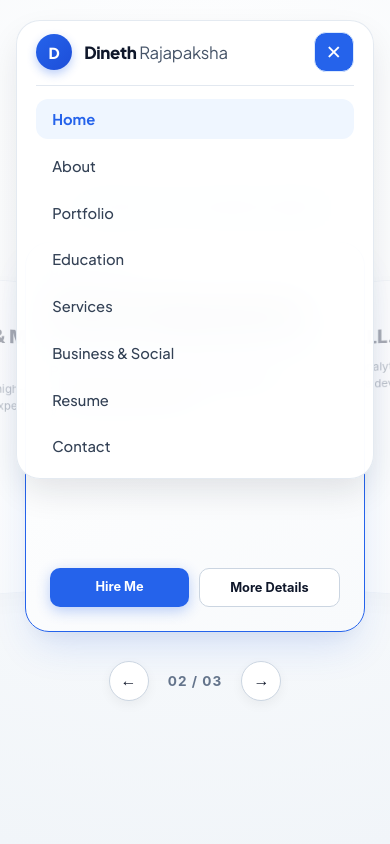
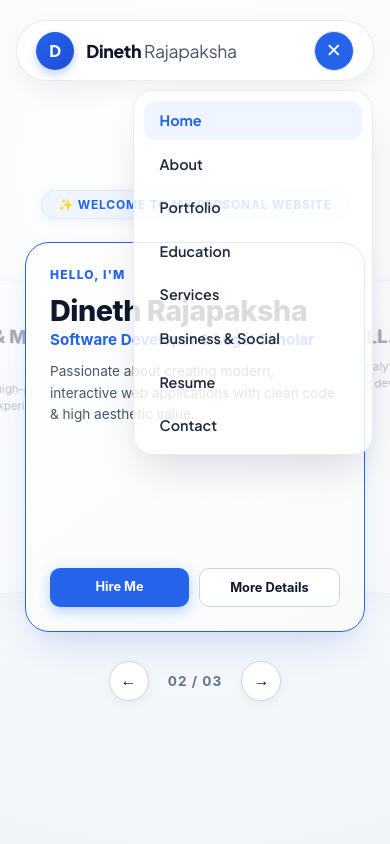
Before and after one commit to Dineth97/DCR-website, a React (Vite) app: page / in a window 390 px wide. Both pictures are taken after a click on the button "Toggle Menu". Shown: the top 844 px of the page. Built offline with nearby package versions, Linux system fonts and the light colour scheme.

Commit message:
home,navibr,techticker mobile view settings updated

```diff
--- a/src/Components/Navbar.jsx
+++ b/src/Components/Navbar.jsx
@@ -1,10 +1,11 @@
-import React, { useState, useEffect } from 'react';
+import React, { useState, useEffect, useRef } from 'react';
 
 export default function Navbar() {
   const [activeSection, setActiveSection] = useState('home');
   const [scrolled, setScrolled] = useState(false);
   const [isMobile, setIsMobile] = useState(false);
   const [menuOpen, setMenuOpen] = useState(false);
+  const menuRef = useRef(null);
 
   // Screen size detector & scroll listener
   useEffect(() => {
@@ -23,13 +24,22 @@ export default function Navbar() {
       }
     };
 
+    // Close menu when clicking outside
+    const handleClickOutside = (event) => {
+      if (menuRef.current && !menuRef.current.contains(event.target)) {
+        setMenuOpen(false);
+      }
+    };
+
     handleResize();
     window.addEventListener('resize', handleResize);
     window.addEventListener('scroll', handleScroll);
+    document.addEventListener('mousedown', handleClickOutside);
 
     return () => {
       window.removeEventListener('resize', handleResize);
       window.removeEventListener('scroll', handleScroll);
+      document.removeEventListener('mousedown', handleClickOutside);
     };
   }, []);
 
@@ -54,27 +64,22 @@ export default function Navbar() {
       maxWidth: scrolled ? '1050px' : '1180px',
       zIndex: 1000,
       transition: 'all 0.3s cubic-bezier(0.4, 0, 0.2, 1)'
-    }}>
+    }} ref={menuRef}>
       <nav style={{
-        background: 'rgba(255, 255, 255, 0.95)',
+        background: 'rgba(255, 255, 255, 0.85)',
         backdropFilter: 'blur(20px)',
         WebkitBackdropFilter: 'blur(20px)',
-        border: '1px solid rgba(226, 232, 240, 0.9)',
-        borderRadius: '24px',
-        padding: scrolled ? '0.5rem 1rem' : '0.7rem 1.2rem',
-        display: 'flex',
-        flexDirection: 'column',
-        boxShadow: '0 15px 35px -5px rgba(15, 23, 42, 0.12)',
-        transition: 'all 0.3s cubic-bezier(0.4, 0, 0.2, 1)'
-      }}>
-
-        {/* Top Main Bar (Logo & Menu Button) */}
-        <div style={{
+        border: '1px solid rgba(226, 232, 240, 0.8)',
+        borderRadius: '50px',
+        padding: scrolled ? '0.4rem 1rem' : '0.6rem 1.2rem',
         display: 'flex',
         alignItems: 'center',
         justifyContent: 'space-between',
-          width: '100%'
+        boxShadow: '0 10px 30px -5px rgba(15, 23, 42, 0.08)',
+        transition: 'all 0.3s cubic-bezier(0.4, 0, 0.2, 1)',
+        position: 'relative'
       }}>
+
         {/* Brand Logo / Name */}
         <a href="#home" style={{
           display: 'flex',
@@ -83,8 +88,8 @@ export default function Navbar() {
           textDecoration: 'none'
         }}>
           <div style={{
-              width: '36px',
-              height: '36px',
+            width: scrolled ? '32px' : '38px',
+            height: scrolled ? '32px' : '38px',
             borderRadius: '50%',
             background: 'linear-gradient(135deg, #2563eb 0%, #1d4ed8 100%)',
             color: '#ffffff',
@@ -92,15 +97,17 @@ export default function Navbar() {
             alignItems: 'center',
             justifyContent: 'center',
             fontWeight: '800',
-              fontSize: '0.95rem',
-              boxShadow: '0 4px 10px rgba(37, 99, 235, 0.3)'
+            fontSize: scrolled ? '0.85rem' : '1rem',
+            boxShadow: '0 4px 10px rgba(37, 99, 235, 0.3)',
+            transition: 'all 0.3s ease'
           }}>
             D
           </div>
           <span style={{
-              fontSize: '1.05rem',
+            fontSize: scrolled ? '0.98rem' : '1.1rem',
             color: '#0f172a',
-              letterSpacing: '-0.3px'
+            letterSpacing: '-0.3px',
+            transition: 'all 0.3s ease'
           }}>
             <strong style={{ fontWeight: '800' }}>Dineth</strong>{' '}
             <span style={{ fontWeight: '400', color: '#475569' }}>Rajapaksha</span>
@@ -112,7 +119,7 @@ export default function Navbar() {
           <div style={{
             display: 'flex',
             alignItems: 'center',
-              gap: '0.2rem'
+            gap: scrolled ? '0.1rem' : '0.2rem'
           }}>
             {navLinks.map((link) => {
               const isActive = activeSection === link.id;
@@ -122,9 +129,9 @@ export default function Navbar() {
                   href={link.href}
                   onClick={() => setActiveSection(link.id)}
                   style={{
-                      padding: '0.5rem 0.85rem',
-                      borderRadius: '20px',
-                      fontSize: '0.85rem',
+                    padding: scrolled ? '0.35rem 0.7rem' : '0.5rem 0.85rem',
+                    borderRadius: '30px',
+                    fontSize: scrolled ? '0.78rem' : '0.85rem',
                     fontWeight: isActive ? '700' : '500',
                     color: isActive ? '#2563eb' : '#475569',
                     background: isActive ? '#eff6ff' : 'transparent',
@@ -147,7 +154,7 @@ export default function Navbar() {
             style={{
               background: menuOpen ? '#2563eb' : '#eff6ff',
               border: '1px solid #dbeafe',
-                borderRadius: '12px',
+              borderRadius: '50%',
               width: '40px',
               height: '40px',
               display: 'flex',
@@ -164,19 +171,26 @@ export default function Navbar() {
             {menuOpen ? '✕' : '☰'}
           </button>
         )}
-        </div>
 
-        {/* Mobile Dropdown Menu Items */}
+        {/* Mobile Right-Aligned Glassmorphism Popup Menu */}
         {isMobile && menuOpen && (
           <div style={{
+            position: 'absolute',
+            top: 'calc(100% + 10px)',
+            right: '0px',
+            width: '240px',
+            background: 'rgba(255, 255, 255, 0.85)',
+            backdropFilter: 'blur(20px)',
+            WebkitBackdropFilter: 'blur(20px)',
+            border: '1px solid rgba(226, 232, 240, 0.8)',
+            borderRadius: '20px',
+            boxShadow: '0 20px 40px -10px rgba(15, 23, 42, 0.15)',
+            padding: '0.6rem',
             display: 'flex',
             flexDirection: 'column',
-            gap: '0.4rem',
-            marginTop: '0.8rem',
-            paddingTop: '0.8rem',
-            borderTop: '1px solid #e2e8f0',
-            width: '100%',
-            animation: 'fadeInMenu 0.3s ease forwards'
+            gap: '0.3rem',
+            zIndex: 1100,
+            animation: 'fadeInScale 0.25s cubic-bezier(0.16, 1, 0.3, 1) forwards'
           }}>
             {navLinks.map((link) => {
               const isActive = activeSection === link.id;
@@ -189,11 +203,11 @@ export default function Navbar() {
                     setMenuOpen(false);
                   }}
                   style={{
-                    padding: '0.7rem 1rem',
+                    padding: '0.65rem 1rem',
                     borderRadius: '12px',
-                    fontSize: '0.92rem',
-                    fontWeight: isActive ? '700' : '500',
-                    color: isActive ? '#2563eb' : '#334155',
+                    fontSize: '0.9rem',
+                    fontWeight: isActive ? '700' : '600',
+                    color: isActive ? '#2563eb' : '#1e293b',
                     background: isActive ? '#eff6ff' : 'transparent',
                     textDecoration: 'none',
                     transition: 'all 0.2s ease'
```
Lines whose indentation alone changed are shown as unchanged.
